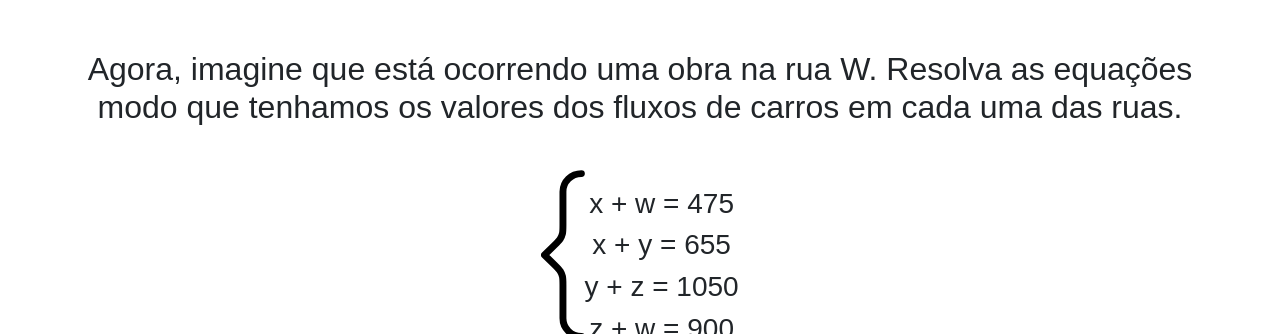
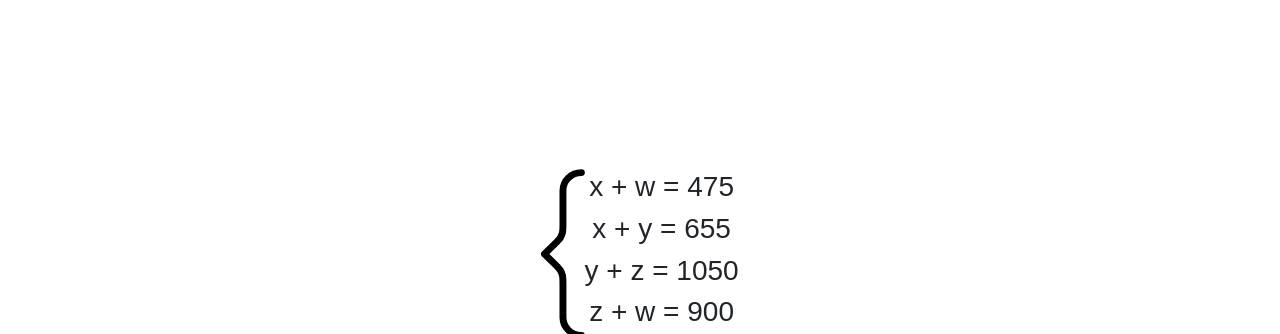
Before and after one commit to ximass/linear_systems_crossing, a plain HTML site: page second-level.html in a window 1280 px wide. Shown: the top 334 px of the page. Drawn offline with nearby package versions, Linux system fonts and the light colour scheme.

Commit message:
mudancas

```diff
--- a/index.js
+++ b/index.js
@@ -1,4 +1,5 @@
 let LEVEL = 1
+
 $('input').blur(function () {
     validateRow(this);
 });
@@ -14,7 +15,6 @@ $('#conferir').click(function () {
     let validateFourthRow = changeInputColor(4, checkFourthRow());
 
     checkIfWinGame()
-
 });
 
 function checkIfWinGame() {
--- a/second-level.html
+++ b/second-level.html
@@ -1,5 +1,6 @@
 <!DOCTYPE html>
 <html>
+
 <head>
     <meta charset="UTF-8">
     <meta name="viewport" content="width=device-width, initial-scale=1.0">
@@ -11,11 +12,10 @@
         body {
             font-family: Arial, sans-serif;
             text-align: center;
-                margin: 50px;
-            }
-
-            #equacao {
-                margin-top: 30px;
+            display: flex;
+            flex-direction: column;
+            justify-content: center;
+            align-self: center;
         }
 
         label {
@@ -30,10 +30,6 @@
 </head>
 
 <body>
-        <h2>Agora, imagine que está ocorrendo uma obra na rua W.
-            Resolva as equações modo que tenhamos os valores dos
-            fluxos de carros em cada uma das ruas.
-        </h2>
     <div class="brackets">
         <img src="imgs/Vector (1).svg" style="height: 170px;">
         <div id="equacao">
@@ -73,7 +69,7 @@
                     </div>
                     <div class="col-sm">
                         <div class="form-group">
-                            <input type="text" class="form-control" id="2_3" >
+                            <input type="text" class="form-control" id="2_3">
                         </div>
                     </div>
                 </div>
@@ -88,7 +84,7 @@
                     </div>
                     <div class="col-sm">
                         <div class="form-group">
-                            <input type="text" class="form-control" id="3_3" >
+                            <input type="text" class="form-control" id="3_3">
                         </div>
                     </div>
                 </div>
@@ -106,7 +102,7 @@
                 </div>
 
                 <div class="row">
-                    <div class="col-12" >
+                    <div class="col-12">
                         <button id="conferir" type="button" class="btn btn-primary">Conferir</button>
                     </div>
                 </div>
--- a/style/second.css
+++ b/style/second.css
@@ -1,14 +1,17 @@
 html,
 body {
+    height: 100%;
     text-align: center;
 
 }
+
 .second-level {
 
     justify-content: center;
     align-items: center;
     height: 100%;
 }
+
 .flex-container {
     display: flex;
 }
@@ -17,5 +20,4 @@ body {
     display: flex;
     align-items: center;
     justify-content: center;
-    margin-top: 30px;
 }
```
Also changed, not shown: third-level.html (added, +17 -0 lines). Lines whose indentation alone changed are shown as unchanged.
